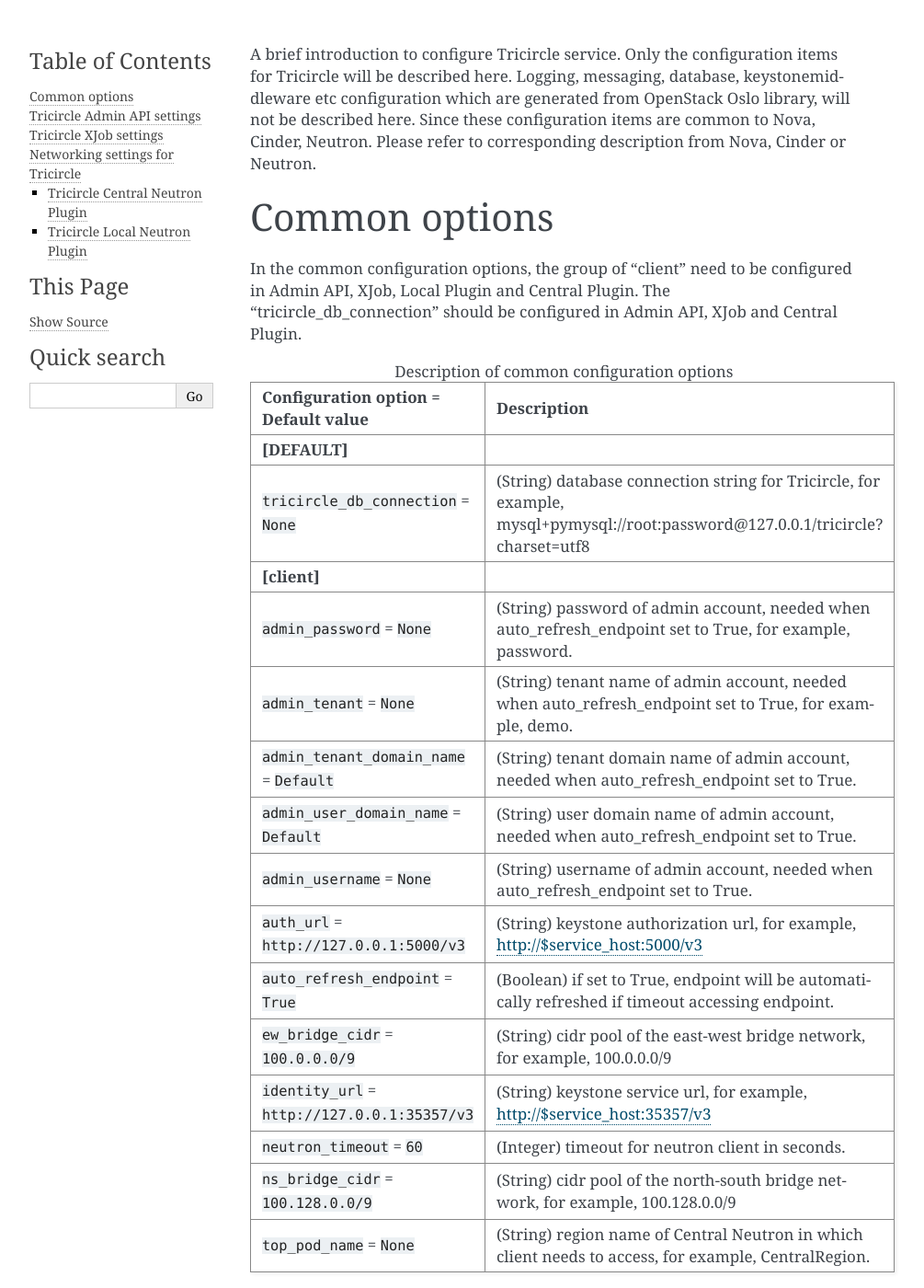
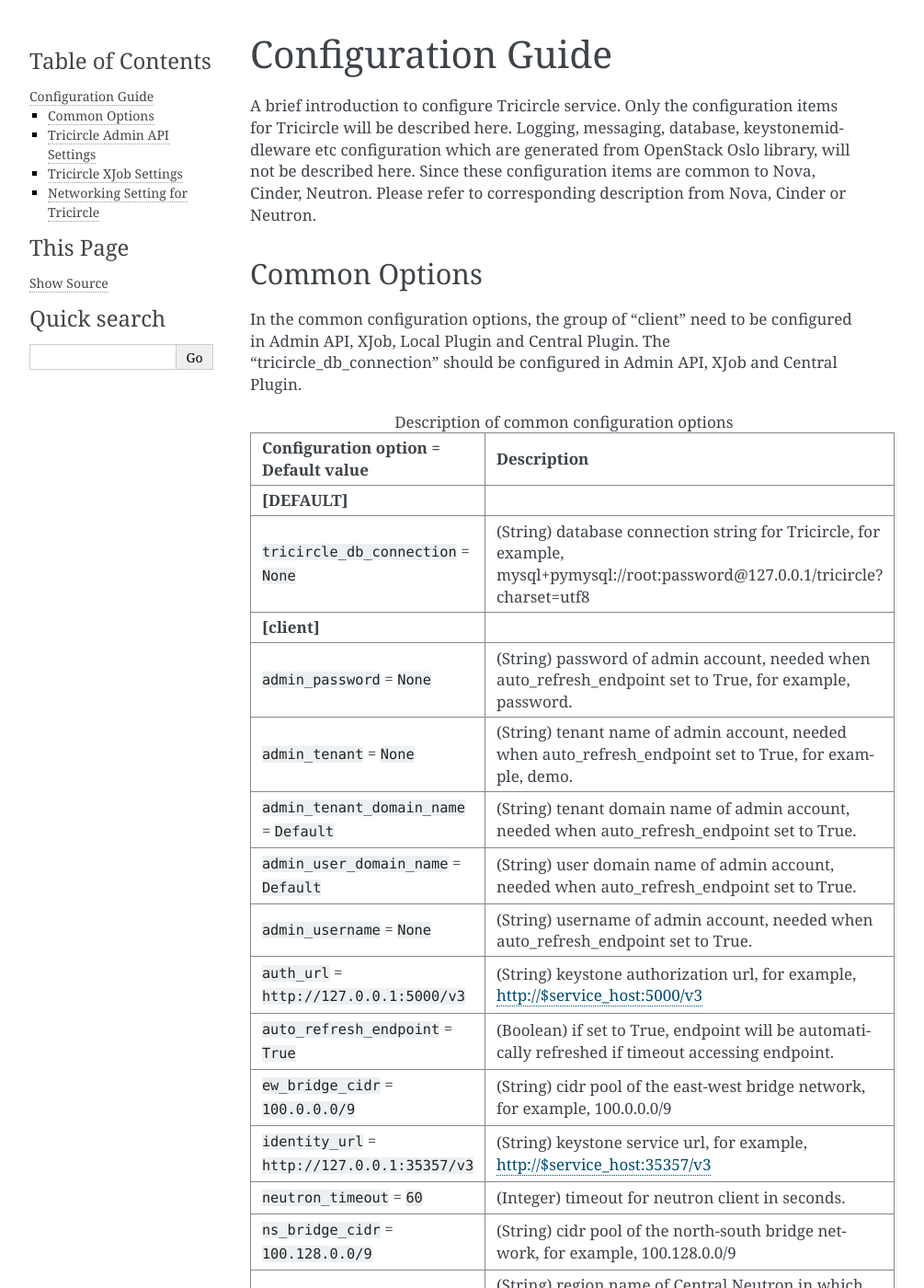
Before and after one commit to openstack-archive/tricircle, a Sphinx documentation site: the page built from doc/source/configuration.rst, in a window 1280 px wide and 1400 px high. Shown: the whole window at 92% size, without its empty margins (148-1153 px from the left). Built offline with Sphinx 7.4.7, drawn with Linux system fonts in a browser that asks for light colours; some of the changed text lies outside the part shown.

Commit message:
Fix the incorrect title level of configuration
1. What is the problem
The configuration guide title level is incorrect

2. What is the solution to the problem
Fix the incorrect title level of configuration

3. What the features need to be implemented to the Tricircle
   to realize the solution
None

Change-Id: I777d632780231336bc0c9d5f34fae855670a96b1
Closes-Bug: #1653055

```diff
--- a/doc/source/configuration.rst
+++ b/doc/source/configuration.rst
@@ -1,3 +1,6 @@
+===================
+Configuration Guide
+===================
 A brief introduction to configure Tricircle service. Only the
 configuration items for Tricircle will be described here. Logging,
 messaging, database, keystonemiddleware etc configuration which are
@@ -5,9 +8,8 @@
 these configuration items are common to Nova, Cinder, Neutron. Please
 refer to corresponding description from Nova, Cinder or Neutron.
 
-----------------
-Common options
-----------------
+Common Options
+==============
 In the common configuration options, the group of "client" need to be
 configured in Admin API, XJob, Local Plugin and Central Plugin. The
 "tricircle_db_connection" should be configured in Admin API, XJob and
@@ -54,9 +56,9 @@
 
 
 
-------------------------------
- Tricircle Admin API settings
-------------------------------
+
+Tricircle Admin API Settings
+============================
 
 Tricircle Admin API servers for managing the mapping between OpenStack instances
 and availability zone, retrieving object uuid routing and exposing API for
@@ -81,9 +83,9 @@
    * - ``bind_port`` = ``19999``
      -  (Integer) The port to bind to
 
------------------------
-Tricircle XJob settings
------------------------
+
+Tricircle XJob Settings
+=======================
 
 Tricircle XJob serves for receiving and processing cross OpenStack
 functionality and other async jobs from Admin API or Tricircle Central
@@ -117,15 +119,13 @@
    * - ``worker_sleep_time`` = ``60``
      - (Float) Seconds a worker sleeps after one run in a loop
 
--------------------------------
-Networking settings for Tricircle
--------------------------------
+Networking Setting for Tricircle
+================================
 To make the networking automation work, two plugins need to be configured:
 Tricircle Central Neutron Plugin and Tricircle Local Neutron Plugin.
 
-================================
-Tricircle Central Neutron Plugin
-================================
+**Tricircle Central Neutron Plugin**
+
 The Tricircle Central Neutron Plugin serves for tenant level L2/L3 networking
 automation across multiple OpenStack instances. The following items should be
 configured in central Neutron's neutron.conf.
@@ -154,9 +154,8 @@
      - (String) List of network type driver entry points to be loaded from the tricircle.network.type_drivers namespace. For example, local and shared_vlan.
 
 
-===============================
-Tricircle Local Neutron Plugin
-===============================
+
+**Tricircle Local Neutron Plugin**
 
 The Tricircle Local Neutron Plugin serves for cross Neutron networking
 automation triggering. It is a shim layer between real core plugin and
```
